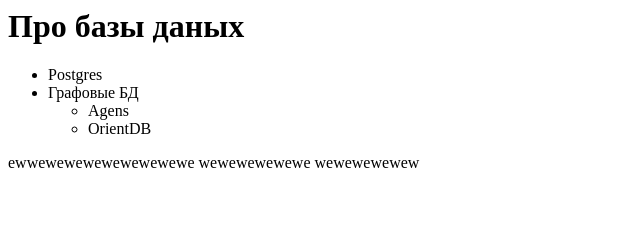
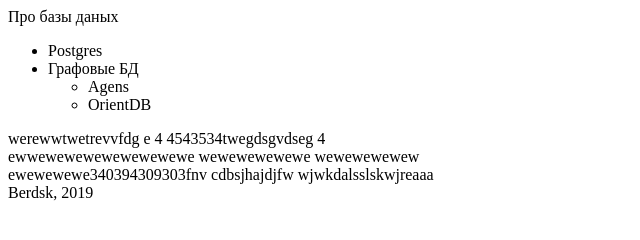
Before and after one commit to ivandest/ivandest.github.io, a plain HTML site: page index.html in a window 1280 px wide. Shown: the whole page, without its empty margins (0-640 px from the left). Drawn offline with Linux system fonts and the light colour scheme.

Commit message:
test nav 2

```diff
--- a/index.html
+++ b/index.html
@@ -1,8 +1,6 @@
 <html>
-    <title>Про базы даных</title>
-<h1>Про базы даных</h1>
-
-<body>
+    <title>Про базы даны[\</title>
+<header>Про базы даных</header>
 <nav><ul>
     <li>Postgres</li>
     <li>Графовые БД</li>
@@ -12,11 +10,11 @@
         </ul>
 </ul></nav>
 
-
+<section>werewwtwetrevvfdg e 4 4543534twegdsgvdseg 4</section>
 <article>ewwewewewewewewewewe
     wewewewewewe
     wewewewewew
 </article>
-
-</body>
+<aside>ewewewewe340394309303fnv cdbsjhajdjfw wjwkdalsslskwjreaaa</aside>
+<footer>Berdsk, 2019</footer>
 </html>
```
